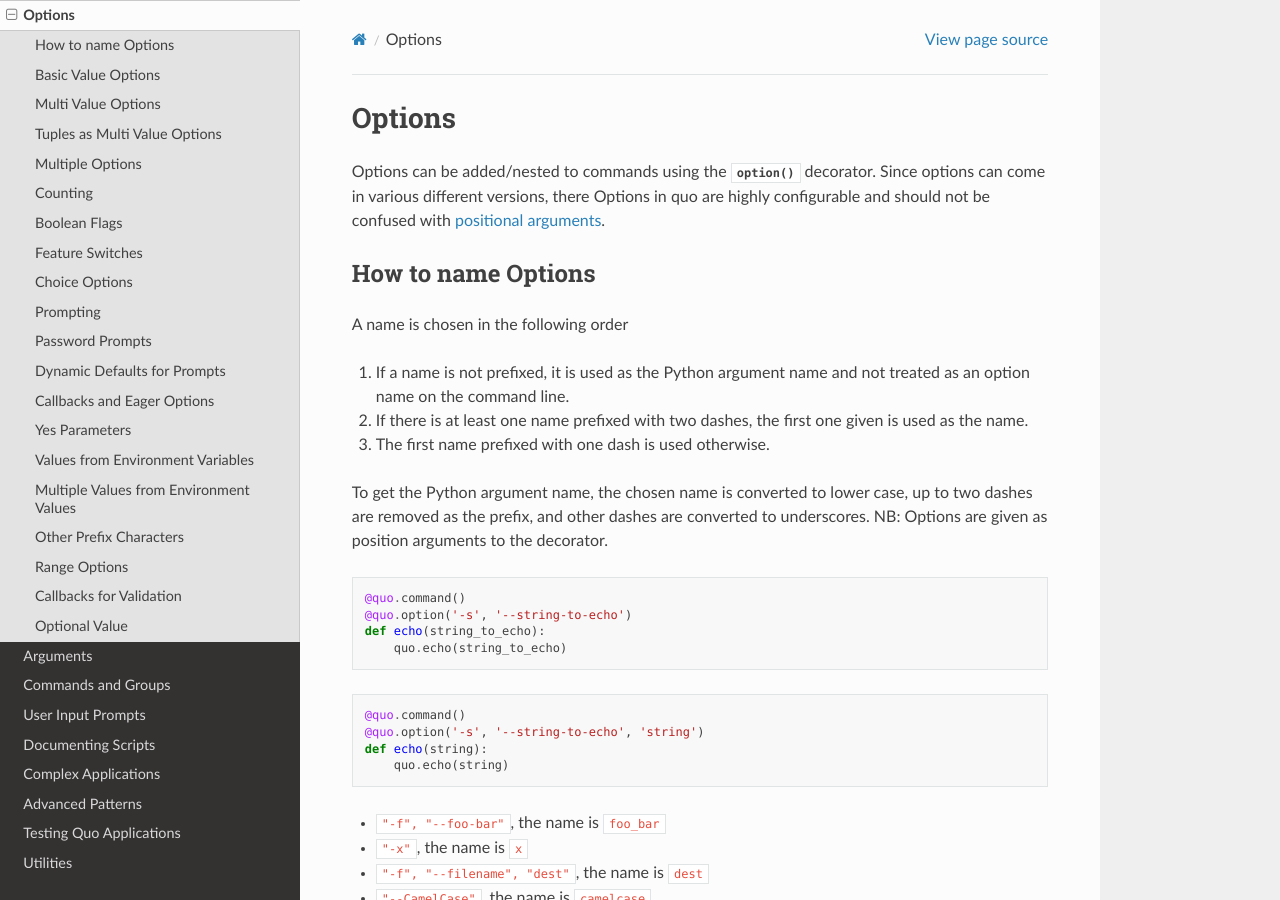
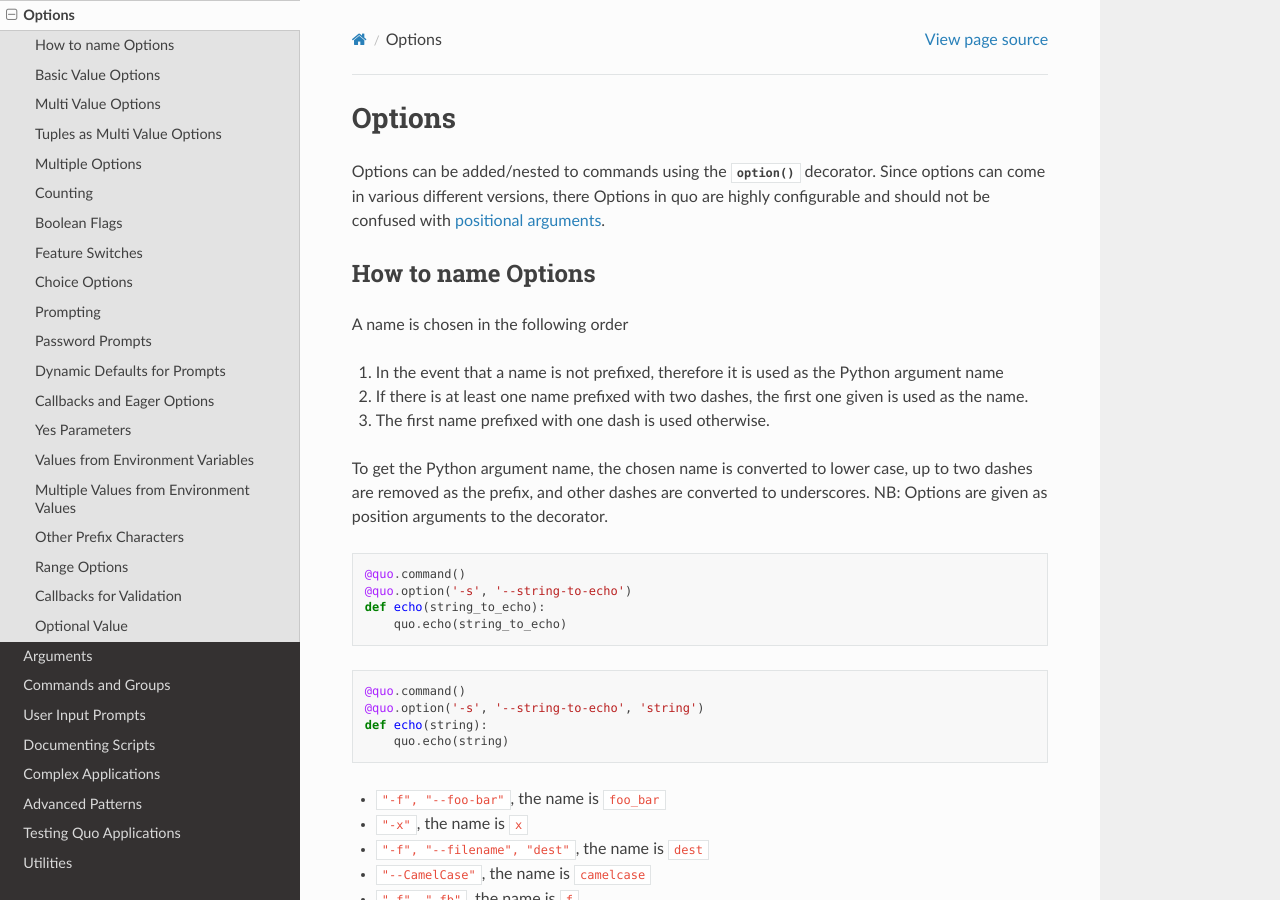
Before and after one commit to scalabli/quo, a Sphinx documentation site: the page built from docs/options.rst, in a window 1280 px wide and 900 px high. Built offline with Sphinx 7.4.7 and the Read the Docs theme 2.0.0, drawn with Linux system fonts in a browser that asks for light colours; pages that are not in the unit, such as notebooks, are missing from menus.

Commit message:
Update options.rst

```diff
--- a/docs/options.rst
+++ b/docs/options.rst
@@ -13,8 +13,7 @@ How to name Options
 
 A name is chosen in the following order
 
-1.  If a name is not prefixed, it is used as the Python argument name
-    and not treated as an option name on the command line.
+1.  In the event that a name is not prefixed, therefore it is used as the Python argument name
 2.  If there is at least one name prefixed with two dashes, the first
     one given is used as the name.
 3.  The first name prefixed with one dash is used otherwise.
```
